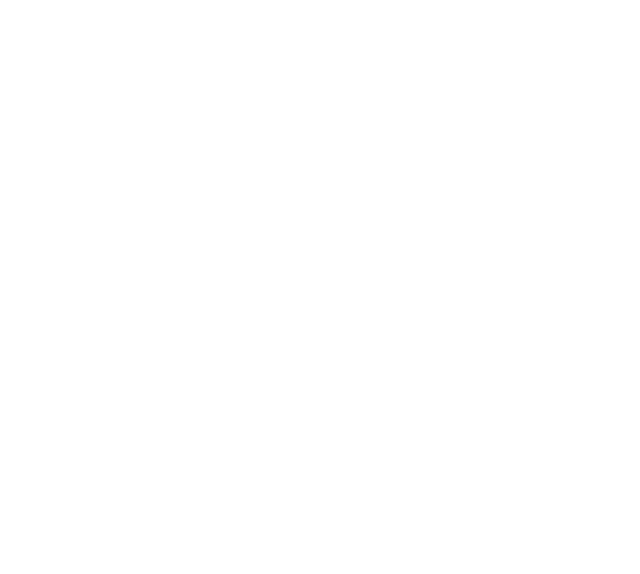
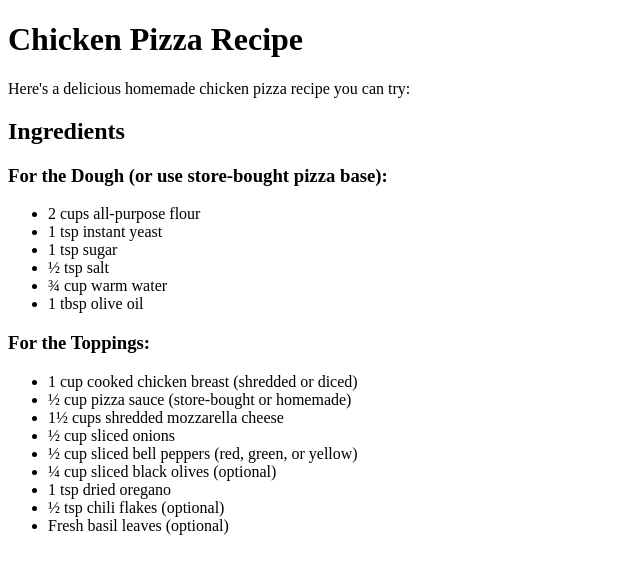
Before and after one commit to saintlabs-droid/FCC-Full-Stack-Program, a plain HTML site: page Recipe_Page/index.html in a window 1280 px wide. Shown: the whole page, without its empty margins (0-640 px from the left). Drawn offline with Linux system fonts and the light colour scheme.

Commit message:
chore: Completion of the first 8 user stories

```diff
--- a/Recipe_Page/index.html
+++ b/Recipe_Page/index.html
@@ -10,3 +10,37 @@
 9. You should have a second h2 element with the text Instructions for the instructions section.
 10. You should have an ordered list (ol element) with at least four list items that lists the recipe steps in order, below the second h2.
 11. You should have one img element with a src attribute set to a valid image, you can use https://cdn.freecodecamp.org/curriculum/labs/recipe.jpg if you would like, and an alt attribute describing the image.-->
+
+<!DOCTYPE html>
+<html lang="en">
+  <head>
+    <meta charset="UTF-8">
+    <title>Chicken Pizza Recipe</title>
+  </head>
+  <body>
+    <h1>Chicken Pizza Recipe</h1>
+    <p>Here's a delicious homemade chicken pizza recipe you can try: </p>
+    <h2>Ingredients</h2>
+    <h3>For the Dough (or use store-bought pizza base): </h3>
+    <ul>
+      <li>2 cups all-purpose flour</li>
+      <li>1 tsp instant yeast</li>
+      <li>1 tsp sugar</li>
+      <li>½ tsp salt</li>
+      <li>¾ cup warm water</li>
+      <li>1 tbsp olive oil</li>
+    </ul>
+    <h3>For the Toppings: </h3>
+    <ul>
+      <li>1 cup cooked chicken breast (shredded or diced)</li>
+      <li>½ cup pizza sauce (store-bought or homemade)</li>
+      <li>1½ cups shredded mozzarella cheese</li>
+      <li>½ cup sliced onions</li>
+      <li>½ cup sliced bell peppers (red, green, or yellow)</li>
+      <li>¼ cup sliced black olives (optional)</li>
+      <li>1 tsp dried oregano</li>
+      <li>½ tsp chili flakes (optional)</li>
+      <li>Fresh basil leaves (optional)</li>
+    </ul>
+  </body>
+</html>
```
